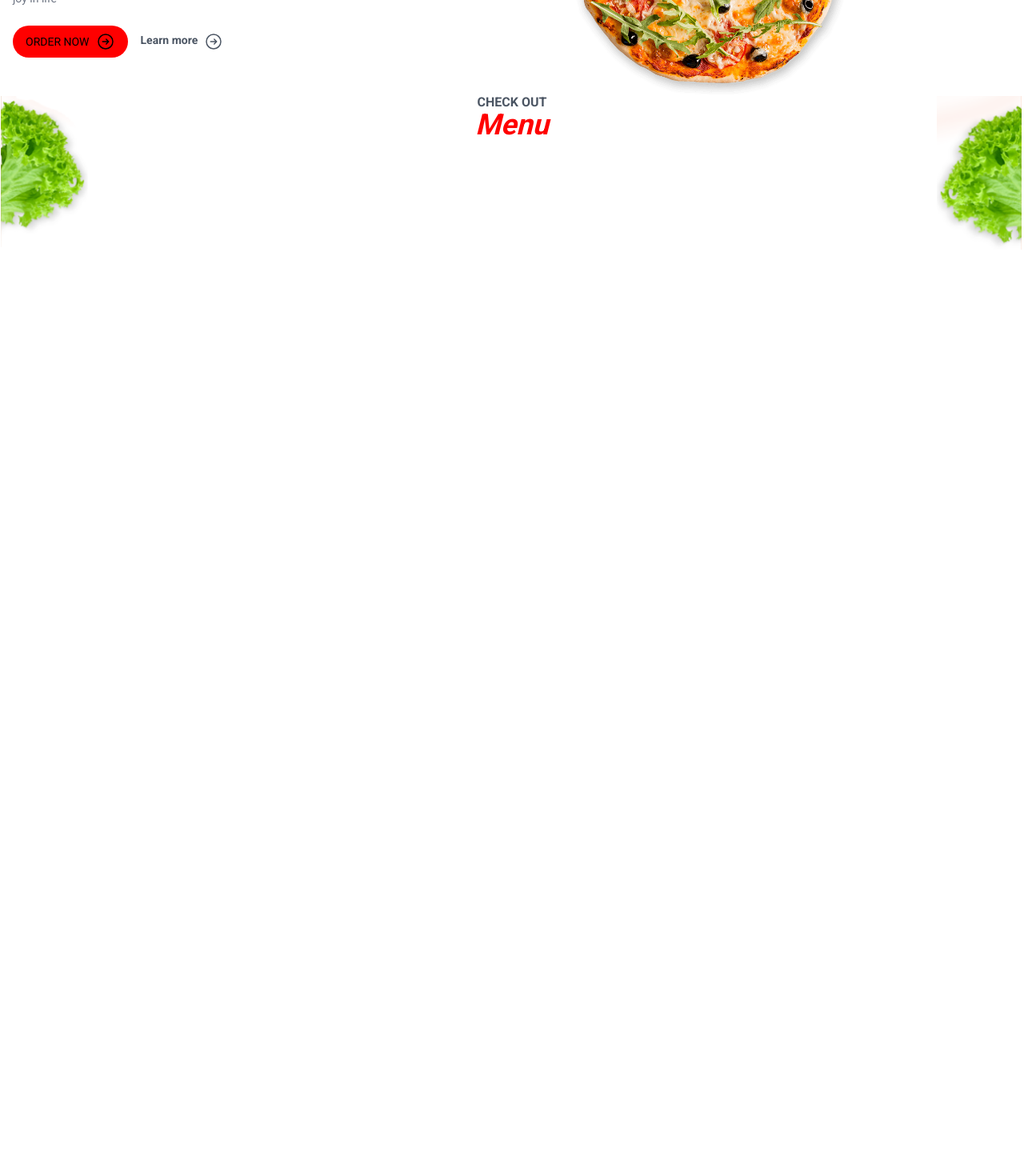
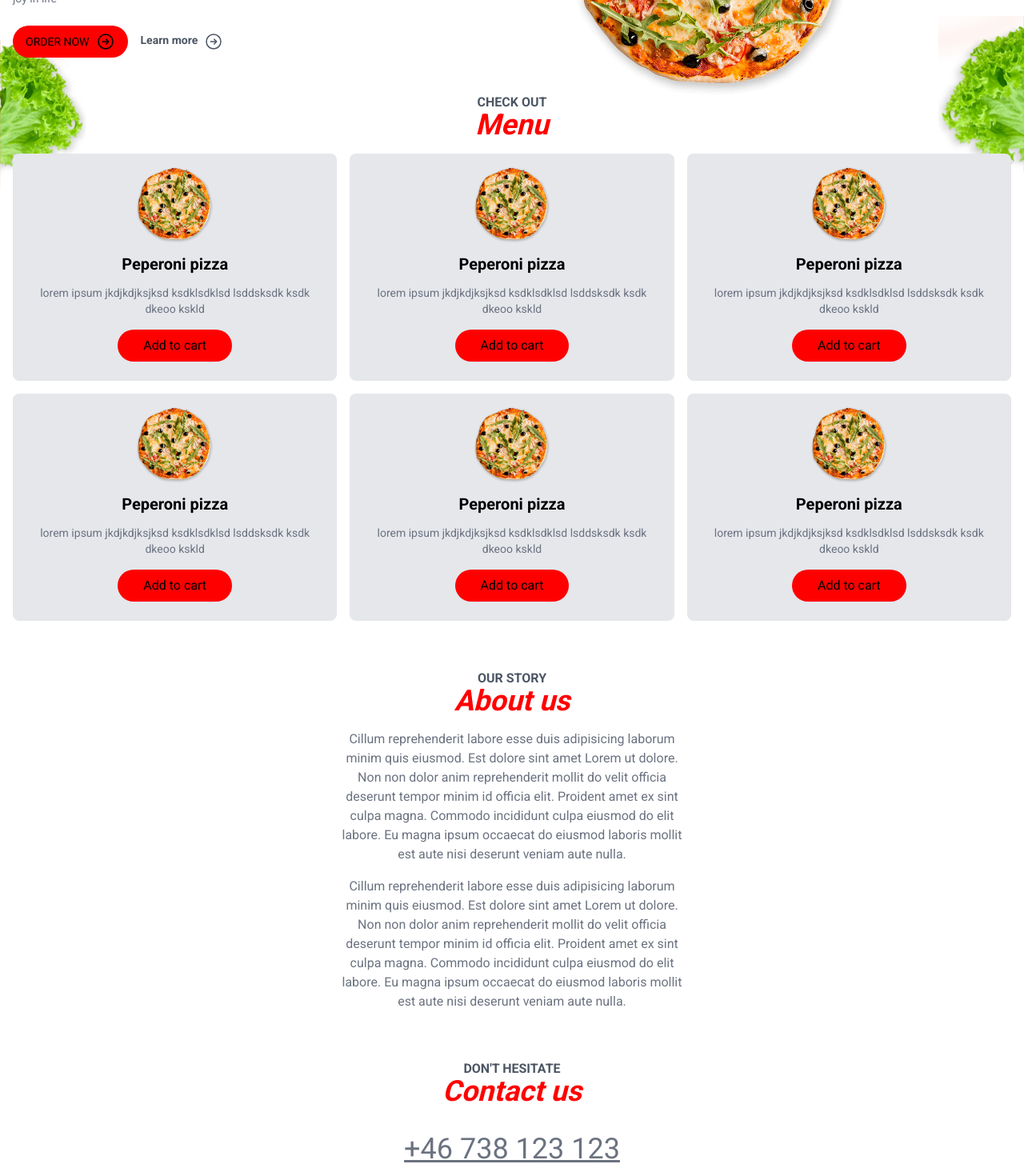
Before and after one commit to stphncrt/food-ordering-app, a Next.js app: page / in a window 1280 px wide. Shown: the part 280-1750 px from the top of the page at 80% size. Before the commit the page ends 1200 px from the top, so only its background shows below. Built offline with nearby package versions, Linux system fonts and the light colour scheme.

Commit message:
sections added

```diff
--- a/src/app/page.js
+++ b/src/app/page.js
@@ -1,6 +1,7 @@
 import Header from "@/components/layout/Header";
 import Hero from "@/components/layout/Hero";
 import HomeMenu from "@/components/layout/HomeMenu";
+import SectionHeaders from "@/components/layout/SectionHeaders";
 
 export default function Home() {
   return (
@@ -8,6 +9,44 @@
       <Header />
       <Hero />
       <HomeMenu />
+      <section className="text-center my-16">
+        <SectionHeaders subHeader={"Our Story"} mainHeader={"About us"} />
+        <div className="text-gray-500 max-w-md mx-auto mt-4 flex flex-col gap-4">
+          <p className="">
+            Cillum reprehenderit labore esse duis adipisicing laborum minim quis
+            eiusmod. Est dolore sint amet Lorem ut dolore. Non non dolor anim
+            reprehenderit mollit do velit officia deserunt tempor minim id
+            officia elit. Proident amet ex sint culpa magna. Commodo incididunt
+            culpa eiusmod do elit labore. Eu magna ipsum occaecat do eiusmod
+            laboris mollit est aute nisi deserunt veniam aute nulla.
+          </p>
+          <p className="">
+            Cillum reprehenderit labore esse duis adipisicing laborum minim quis
+            eiusmod. Est dolore sint amet Lorem ut dolore. Non non dolor anim
+            reprehenderit mollit do velit officia deserunt tempor minim id
+            officia elit. Proident amet ex sint culpa magna. Commodo incididunt
+            culpa eiusmod do elit labore. Eu magna ipsum occaecat do eiusmod
+            laboris mollit est aute nisi deserunt veniam aute nulla.
+          </p>
+        </div>
+      </section>
+      <section className="text-center my-8">
+        <SectionHeaders
+          subHeader={"Don't hesitate"}
+          mainHeader={"Contact us"}
+        />
+        <div className="mt-8">
+          <a
+            className="text-4xl underline text-gray-500"
+            href="tel:+46738123123"
+          >
+            +46 738 123 123
+          </a>
+        </div>
+      </section>
+      <footer className="border-t p-8 text-center text-gray-500 mt-16">
+        &copy; 2023 All rights reserved
+      </footer>
     </>
   );
 }
--- a/src/components/layout/HomeMenu.js
+++ b/src/components/layout/HomeMenu.js
@@ -1,30 +1,27 @@
 import Image from "next/image";
+import MenuItem from "../menu/MenuItem";
+import SectionHeaders from "./SectionHeaders";
 export default function HomeMenu() {
   return (
     <section className="">
-      <div className="absolute h-full left-0 right-0 justify-start overflow-x-hidden">
-        <div className="h-48 w-28 absolute -left-0">
-          <Image
-            src={"/sallad1.png"}
-            layout={"fill"}
-            objectFit={"contain"}
-            alt={"sallad"}
-          />
+      <div className="absolute left-0 right-0 w-full justify-start ">
+        <div className="absolute left-0 -top-[70px] text-left -z-10 ">
+          <Image src={"/sallad1.png"} width={109} height={189} alt={"sallad"} />
         </div>
-        <div className="h-48 w-28 absolute -right-0">
-          <Image
-            src={"/sallad2.png"}
-            layout={"fill"}
-            objectFit={"contain"}
-            alt={"sallad"}
-          />
+        <div className="absolute -top-[100px] right-0 -z-10">
+          <Image src={"/sallad2.png"} width={107} height={195} alt={"sallad"} />
         </div>
       </div>
-      <div className="text-center">
-        <h3 className="uppercase text-gray-600 font-semibold leading-4">
-          Check out
-        </h3>
-        <h2 className="text-primary font-bold text-4xl italic">Menu</h2>
+      <div className="text-center mb-4">
+        <SectionHeaders subHeader={"check out"} mainHeader={"Menu"} />
+      </div>
+      <div className="grid grid-cols-3 gap-4">
+        <MenuItem />
+        <MenuItem />
+        <MenuItem />
+        <MenuItem />
+        <MenuItem />
+        <MenuItem />
       </div>
     </section>
   );
--- /dev/null
+++ b/src/components/layout/SectionHeaders.js
@@ -0,0 +1,12 @@
+function SectionHeaders({ subHeader, mainHeader }) {
+  return (
+    <div>
+      <h3 className="uppercase text-gray-600 font-semibold leading-4">
+        {subHeader}
+      </h3>
+      <h2 className="text-primary font-bold text-4xl italic">{mainHeader}</h2>
+    </div>
+  );
+}
+
+export default SectionHeaders;
--- /dev/null
+++ b/src/components/menu/MenuItem.js
@@ -0,0 +1,19 @@
+import Image from "next/image";
+function MenuItem() {
+  return (
+    <div className="bg-gray-200 p-4 rounded-lg text-center hover:bg-white hover:shadow-md hover:shadow-black/30 transition-all">
+      <div className="text-center ">
+        <img src="/pizza.png" className="max-h-24 bloch mx-auto" alt="pizza" />
+      </div>
+      <h4 className="font-semibold text-xl my-3">Peperoni pizza</h4>
+      <p className="text-gray-500 text-sm">
+        lorem ipsum jkdjkdjksjksd ksdklsdklsd lsddsksdk ksdk dkeoo kskld
+      </p>
+      <button className="mt-4 bg-primary tex-white rounded-full my-2 px-8 py-2">
+        Add to cart
+      </button>
+    </div>
+  );
+}
+
+export default MenuItem;
```
